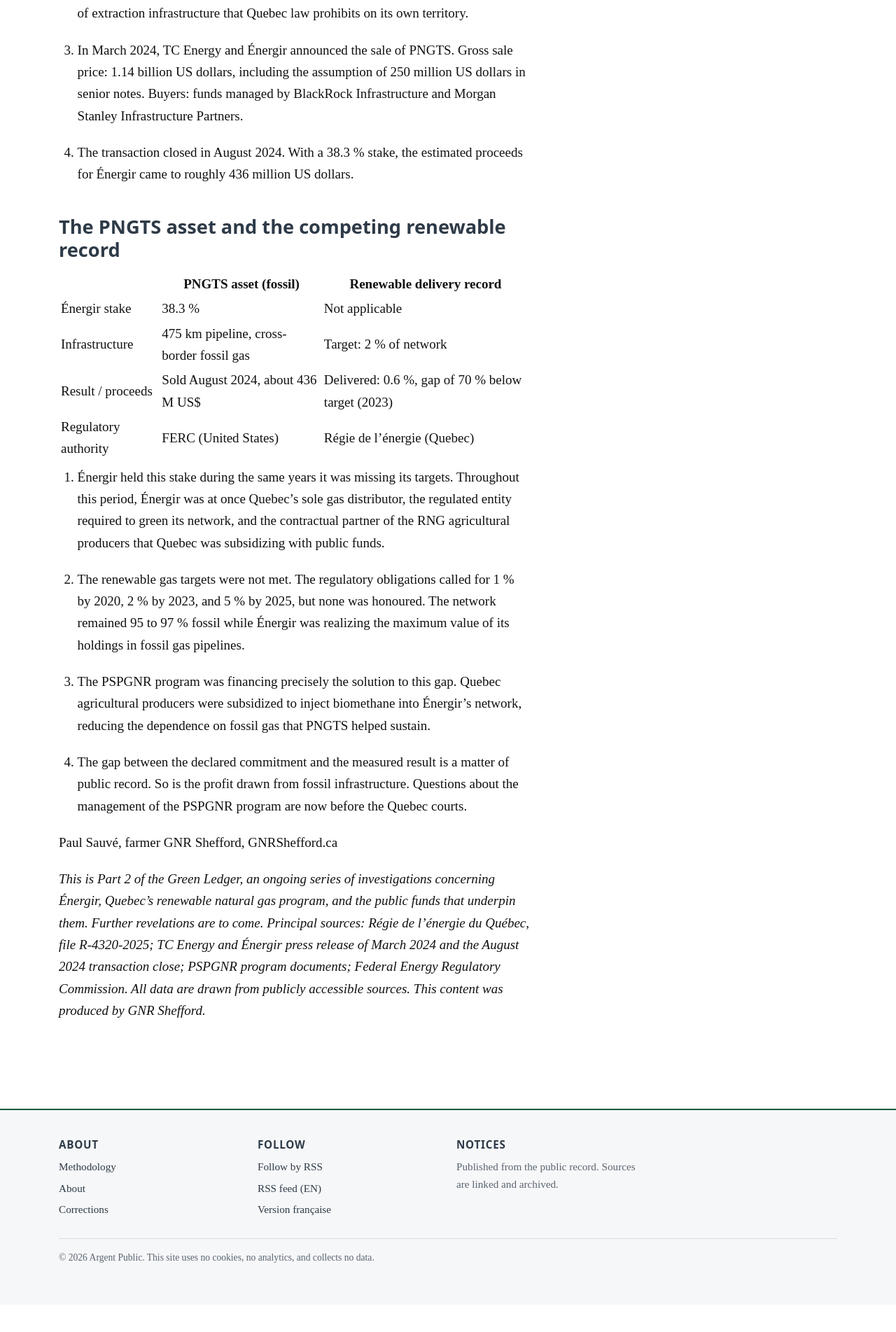
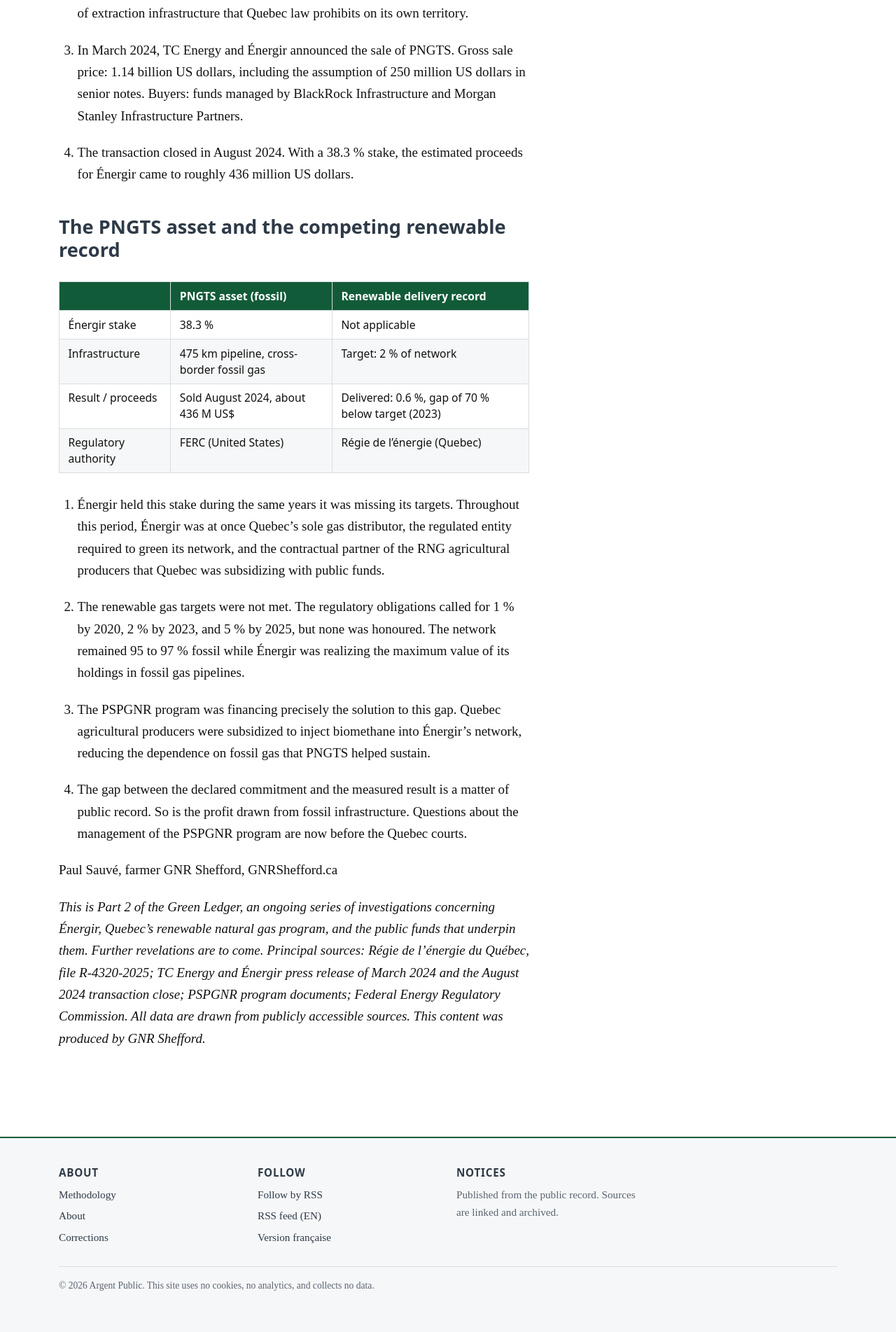
Before and after one commit to alexreports/argent-public, a Jekyll site: the page built from _dossiers/2026-04-sortie-du-pipeline.en.md, in a window 1280 px wide. Shown: the part 958-2861 px from the top of the page at 70% size. Built offline with Jekyll 4.4.1, drawn with Linux system fonts in a browser that asks for light colours; before the commit the page ends 2822 px from its top, so only the background shows below that.

Commit message:
Add CSS styling for content tables in dossiers/explainers/pages
Markdown tables in body content rendered as unstyled bare <table> elements
(no borders, awkward wrapping). Add newspaper-style table CSS: green header
row, hairline borders, zebra striping, matching the design tokens.

```diff
--- a/assets/css/style.scss
+++ b/assets/css/style.scss
@@ -328,6 +328,49 @@
   white-space: nowrap;
 }
 
+/* ---------- Content tables (dossiers, explainers, prose) ---------- */
+/* Markdown tables in body content render as a bare <table>; style them
+   to match the newspaper aesthetic and stay readable on small screens. */
+.dossier-body table,
+.explainer-body table,
+.page table {
+  width: 100%;
+  border-collapse: collapse;
+  margin: 1.8rem 0;
+  font-family: var(--font-head);
+  font-size: 0.98rem;
+  line-height: 1.45;
+}
+.dossier-body thead th,
+.explainer-body thead th,
+.page thead th {
+  font-weight: 600;
+  color: var(--bg);
+  background: var(--green);
+  text-align: left;
+  vertical-align: bottom;
+}
+.dossier-body th,
+.dossier-body td,
+.explainer-body th,
+.explainer-body td,
+.page th,
+.page td {
+  padding: 0.55em 0.8em;
+  text-align: left;
+  vertical-align: top;
+  border: 1px solid var(--rule);
+}
+.dossier-body tbody tr:nth-child(even),
+.explainer-body tbody tr:nth-child(even),
+.page tbody tr:nth-child(even) {
+  background: var(--bg-alt);
+}
+/* Allow horizontal scrolling rather than squishing on narrow screens. */
+.dossier-body table,
+.explainer-body table,
+.page table { display: table; }
+
 /* ---------- Callout / note ---------- */
 .note {
   border: 1px solid var(--rule);
```
